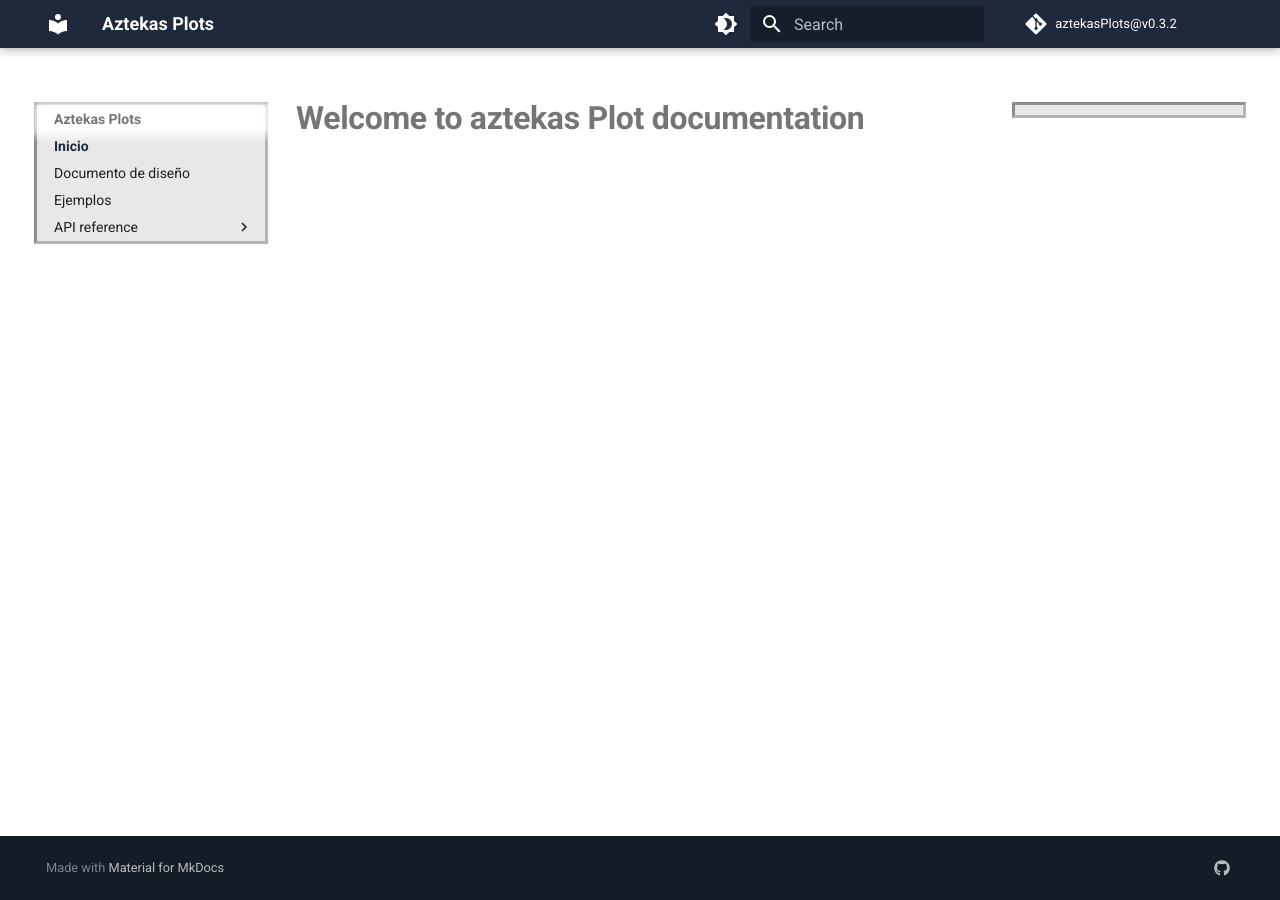
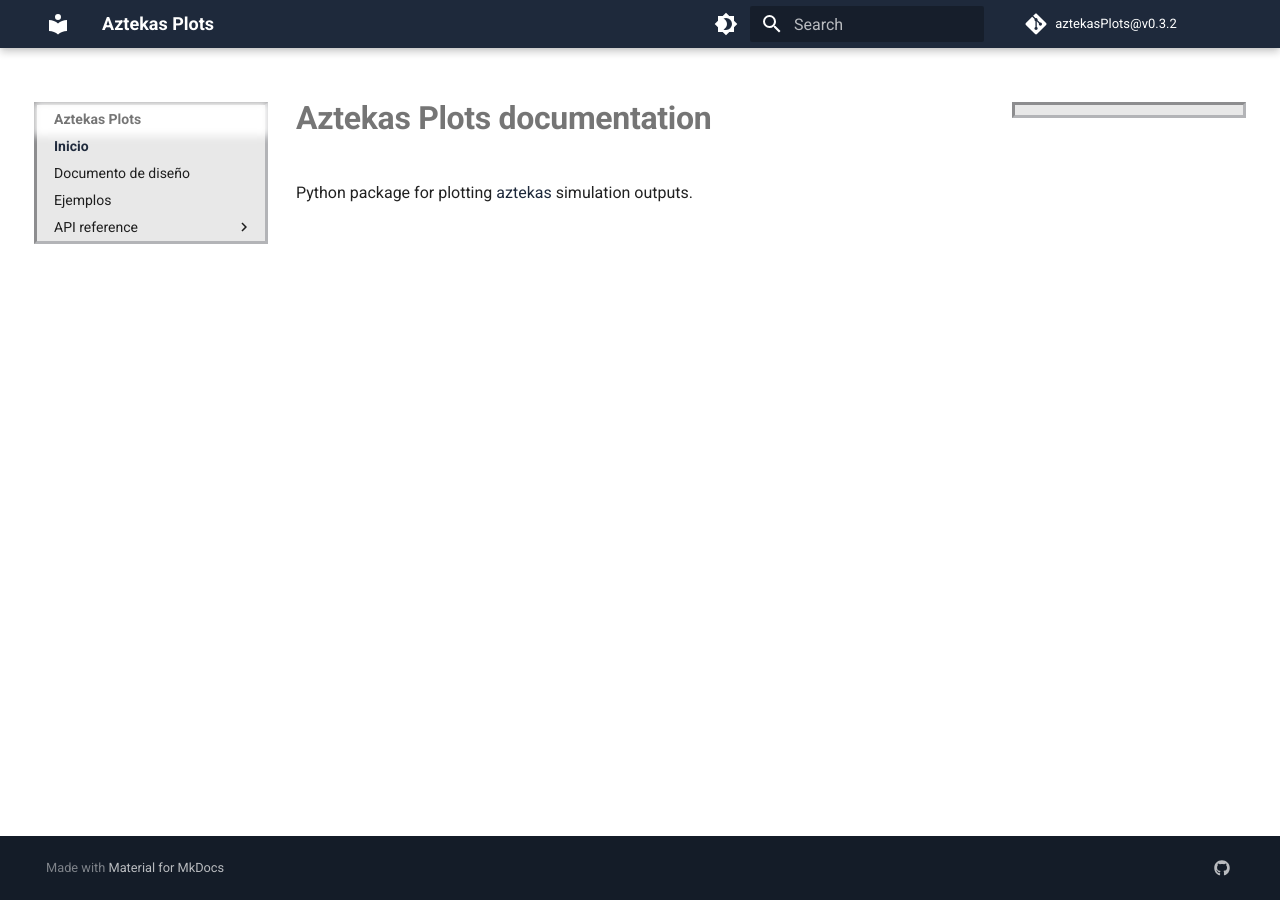
Before and after one commit to aaguayoo/aztekasPlots, an MkDocs documentation site: the page built from docs/index.md, in a window 1280 px wide. Built offline with MkDocs 1.6.1 and Material for MkDocs 9.7.7, drawn with Linux system fonts in a browser that asks for light colours; comment, search, counter and statistics services are not loaded; the version menu is left out.

Commit message:
docs: Se actualizó index

```diff
--- a/docs/index.md
+++ b/docs/index.md
@@ -1 +1,3 @@
-# Welcome to aztekas Plot documentation
+# Aztekas Plots documentation
+
+Python package for plotting [aztekas](https://github.com/aztekas-code/aztekas-main) simulation outputs.
```
